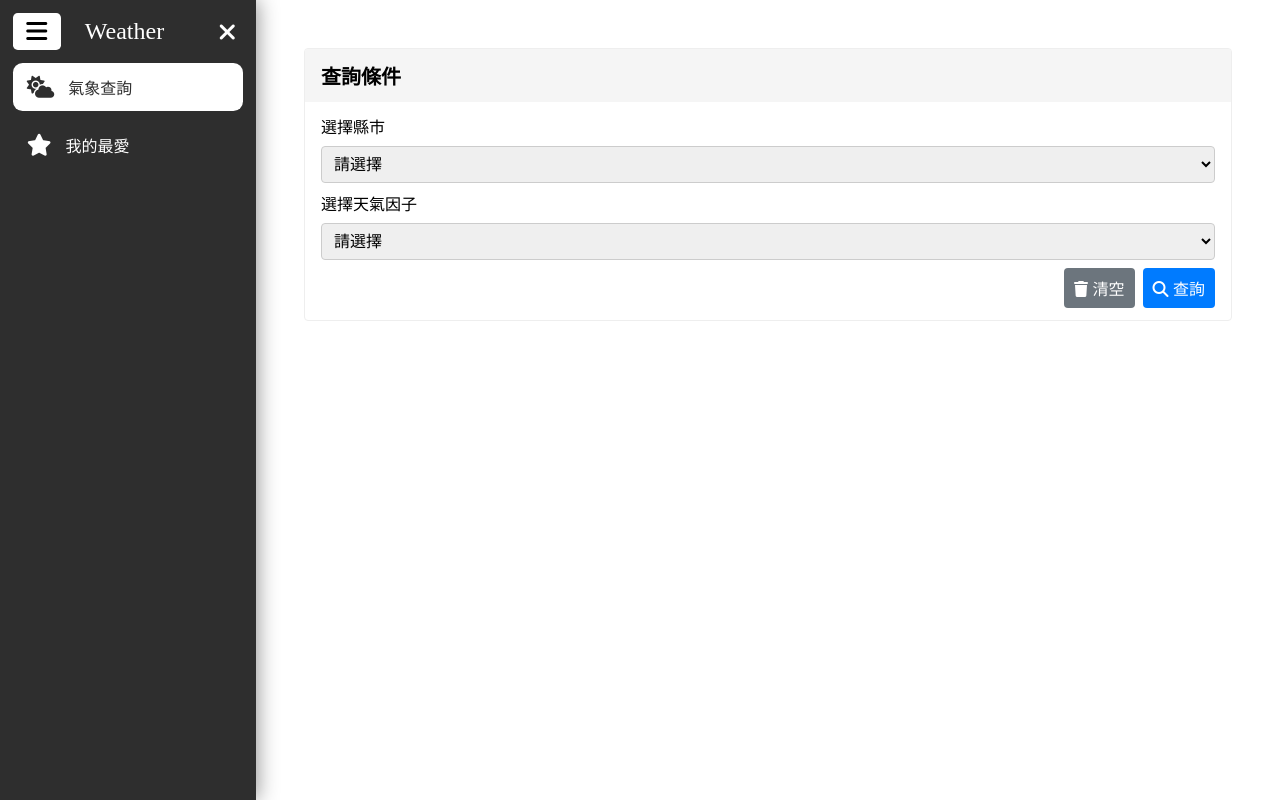
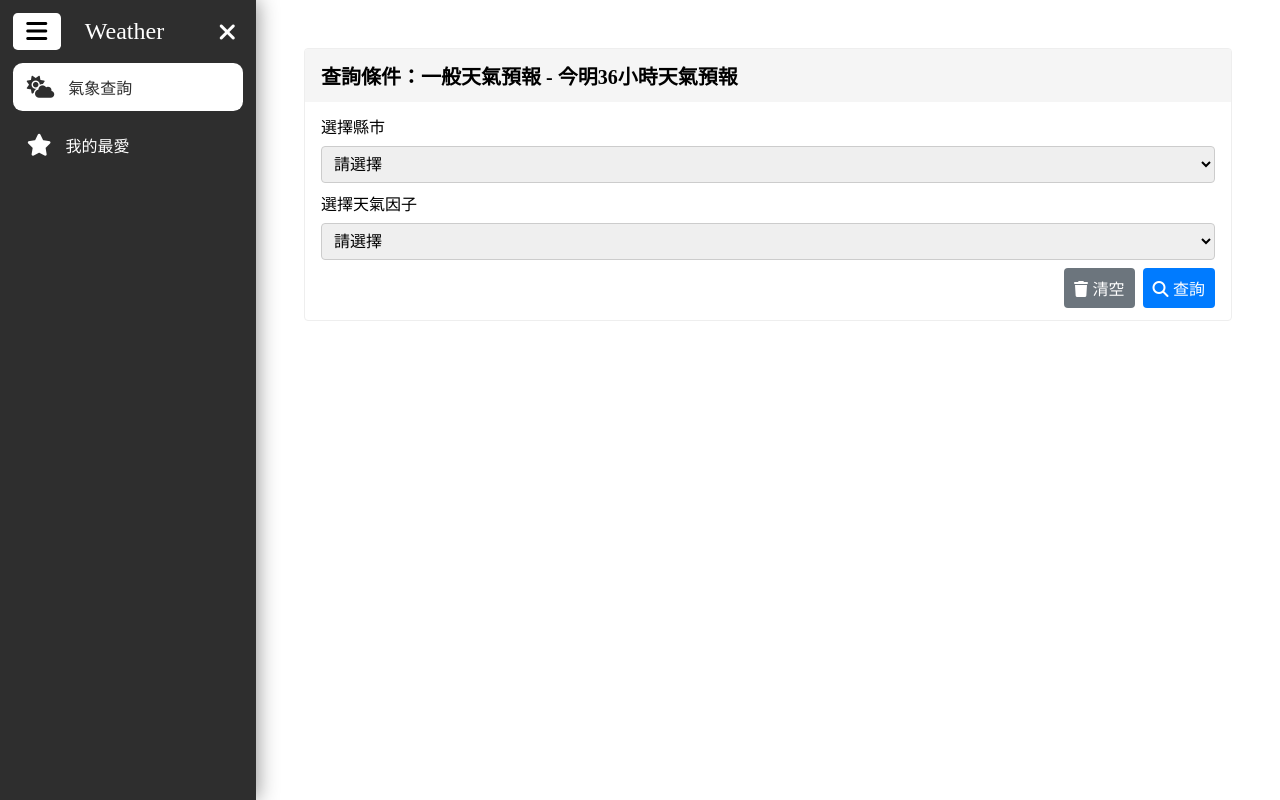
Before and after one commit to KaiKaiKay/weather-web, an Angular app: page /weatherList in a window 1280 px wide. Built offline with nearby package versions, Linux system fonts and the light colour scheme.

Commit message:
update: 修改標題顯示文字

```diff
--- a/src/app/views/favorites/favorites.component.html
+++ b/src/app/views/favorites/favorites.component.html
@@ -1,6 +1,6 @@
 <div class="card">
   <div class="cardHeader">
-    <h1 class="cardTitle">我的最愛</h1>
+    <h1 class="cardTitle">我的最愛：一般天氣預報 - 今明36小時天氣預報</h1>
   </div>
 
   <div class="cardBody">
--- a/src/app/views/weather-list/weather-list.component.html
+++ b/src/app/views/weather-list/weather-list.component.html
@@ -1,7 +1,7 @@
 <!-- 查詢條件卡片 -->
 <div class="card">
   <div class="cardHeader">
-    <h1 class="cardTitle">查詢條件</h1>
+    <h1 class="cardTitle">查詢條件：一般天氣預報 - 今明36小時天氣預報</h1>
   </div>
   <div class="cardBody">
     <form [formGroup]="form">
@@ -66,6 +66,10 @@
     <!-- 操作區域 -->
     <div class="toolArea">
       <div class="toolArea-left">
+        <a class="btn btnSecondary" routerLink="/favorites">
+          <i class="fa-solid fa-arrow-left"></i>
+          查看我的最愛
+        </a>
         <p>已選取資料筆數： {{ selectedCount }} 筆。</p>
       </div>
       <div class="toolArea-right">
@@ -75,7 +79,7 @@
           (click)="clearSelection()"
           [disabled]="selectedCount === 0"
         >
-        <i class="fa-solid fa-square-minus"></i>
+          <i class="fa-solid fa-square-minus"></i>
           取消勾選（{{ selectedCount }}）
         </button>
         <button
@@ -125,7 +129,9 @@
                 <!-- 數字（MaxT/MinT/PoP）-->
                 <span *ngSwitchCase="'number'">
                   <span class="val">{{ c.value }}</span>
-                  <span class="unit" *ngIf="c.unit">{{ c.unit === 'C' ? '°C' : c.unit }}</span>
+                  <span class="unit" *ngIf="c.unit">{{
+                    c.unit === "C" ? "°C" : c.unit
+                  }}</span>
                 </span>
                 <!-- 字串（Wx/CI）-->
                 <span *ngSwitchDefault>
```
